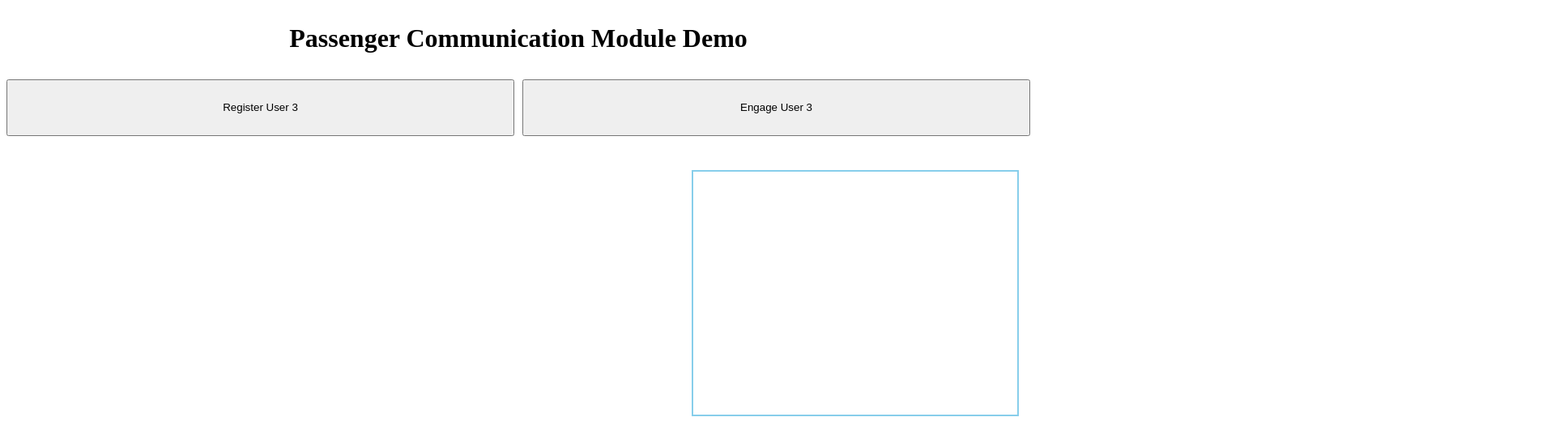
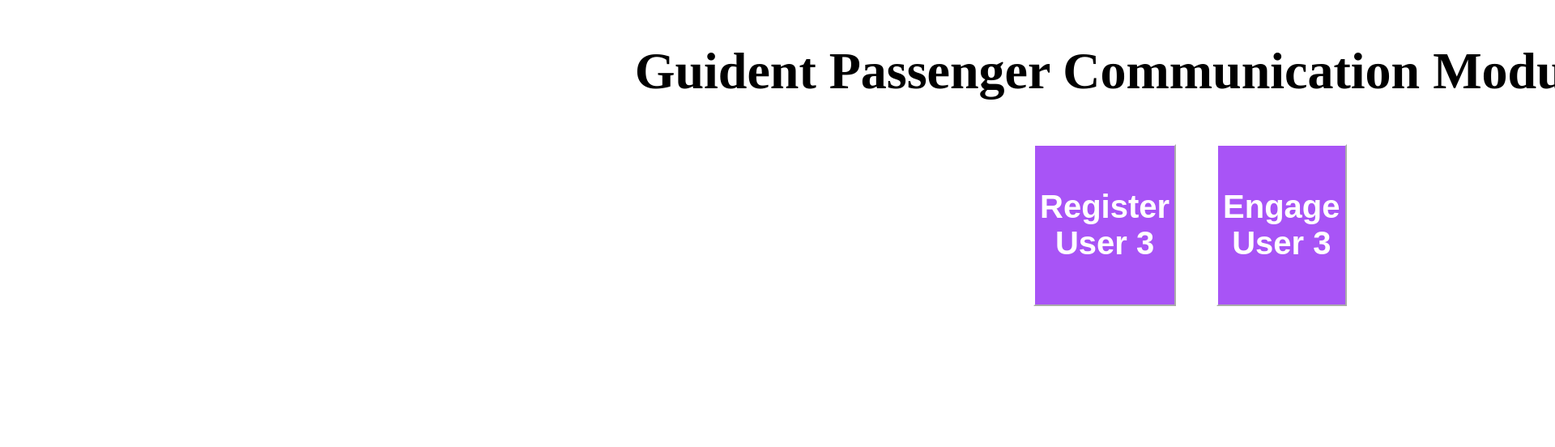
Before and after one commit to guident/webrtc-workshop, an Angular app in the folder newGeneralStateMachine/: page / in a window 1280 px wide. Shown: the top 552 px of the page at 81% size, 1920 px wide, since content can reach past the window. Built offline with nearby package versions, Linux system fonts and the light colour scheme; no server answers.

Commit message:
andy made some changes

```diff
--- a/newGeneralStateMachine/src/app/app.component.css
+++ b/newGeneralStateMachine/src/app/app.component.css
@@ -59,12 +59,88 @@
   }
 
   video {
-    width: calc(100% / 3 - 10px); // Adjust this calculation as needed
+    width: calc(100% / 3 - 10px);
     aspect-ratio: 16 / 9;
     border: 2px solid black;
     background: black;
+  } */
+
+
+
+
+
+
+.grid-container {
+    --scaleGrid: 5%;
+    display: grid;
+    grid-template-columns: 1fr 1fr;
+    grid-template-rows: 1fr 200px 5fr;
+    grid-template-areas:
+    "title title"
+    "registerBtn engageBtn"
+    "videos videos";
+    gap: 10px 10px;
+    height: 95vh;
+    width: 100%;
   }
-  */
+
+.demo-title {
+    grid-area: title;
+    text-align: center;
+    font-size: 400%;
+    font-palette: light;
+}
+
+.register-user3 {
+    grid-area: registerBtn;
+    margin-left: 1260px;
+    margin-right: 20px;
+    font-size: 40px;
+    font-weight: 900;
+    color-scheme: dark;
+    background: rgba(148, 45, 244, 0.813);
+}
+
+.engage-user3 {
+    grid-area: engageBtn;
+    margin-right: 1260px;
+    margin-left: 20px;
+    font-size: 40px;
+    font-weight: 900;
+    color-scheme: dark;
+    background: rgba(148, 45, 244, 0.813);
+}
+
+.user3-videos {
+    grid-area: videos;
+    position: relative;
+    display: flex;
+    justify-content: center;
+    align-items: center;
+    overflow: hidden;
+    max-height: 100%;
+    max-width: 100%;
+    margin-top: 50px;
+}
+
+.remote-video {
+    width: 100%;
+    height: auto;
+    max-height: 100%;
+    object-fit: contain;
+    aspect-ratio: 4 / 3;
+}
+
+.local-video {
+    position: absolute;
+    bottom: 16px;
+    right: 1016px;
+    width: 20%;
+    height: auto;
+    max-height: 20%;
+    object-fit: contain;
+    aspect-ratio: 4 / 3;
+}
 
 
 
@@ -73,11 +149,7 @@
 
 
 
-
-
-
-
-  .grid-container {
+  /* .grid-container {
     --scaleGrid: 5%;
     display: grid;
     grid-template-columns: 1fr 1fr;
@@ -109,7 +181,7 @@
   }
 
   .remote-video {
-    height: 100%;
+    width: 100%;
     aspect-ratio: 4 / 3;
   }
 
@@ -120,4 +192,4 @@
     right: 16px;
     width: 400px;
     aspect-ratio: 4 / 3;
-  }
+  } */
--- a/newGeneralStateMachine/src/app/app.component.html
+++ b/newGeneralStateMachine/src/app/app.component.html
@@ -27,8 +27,12 @@
 </div> -->
 
 
+
+
+
+<body>
   <div class="grid-container">
-<h1 class="demo-title" >Passenger Communication Module Demo</h1>
+    <h1 class="demo-title" >Guident Passenger Communication Module Demo</h1>
       <button class="register-user3" (click)="ServiceOnButton3Click()">Register User 3</button>
       <button class="engage-user3" (click)="EngageButton3Click()">Engage User 3</button>
 
@@ -37,3 +41,4 @@
         <video id="user3LocalVideo" class="local-video" autoplay></video>
       </div>
   </div>
+</body>
--- a/newGeneralStateMachine/src/app/services/guident-two-way-video-peer-connection-media-negotiator.ts
+++ b/newGeneralStateMachine/src/app/services/guident-two-way-video-peer-connection-media-negotiator.ts
@@ -263,6 +263,7 @@
     }
 
     override processPeerEngagementAnswer(msg: any): boolean {
+        console.log(msg)
         console.log(`GuidentTwvPeerConnectionMediaNegotiator::_processPeerEngagementAnswer(): Attempting to process answer SDP from remote vehicle with peer id: <<${msg.peerConnectionId}>>.`);
 
         if (msg.messageType !== GuidentMessageType.ENGAGE_ANSWER) {
--- a/newGeneralStateMachine/src/index.html
+++ b/newGeneralStateMachine/src/index.html
@@ -2,7 +2,7 @@
 <html lang="en">
 <head>
   <meta charset="utf-8">
-  <title>WorkstationNew</title>
+  <title>Guident Workstation</title>
   <base href="/">
   <meta name="viewport" content="width=device-width, initial-scale=1">
   <link rel="icon" type="image/x-icon" href="favicon.ico">
```
Lines whose indentation alone changed are shown as unchanged.
